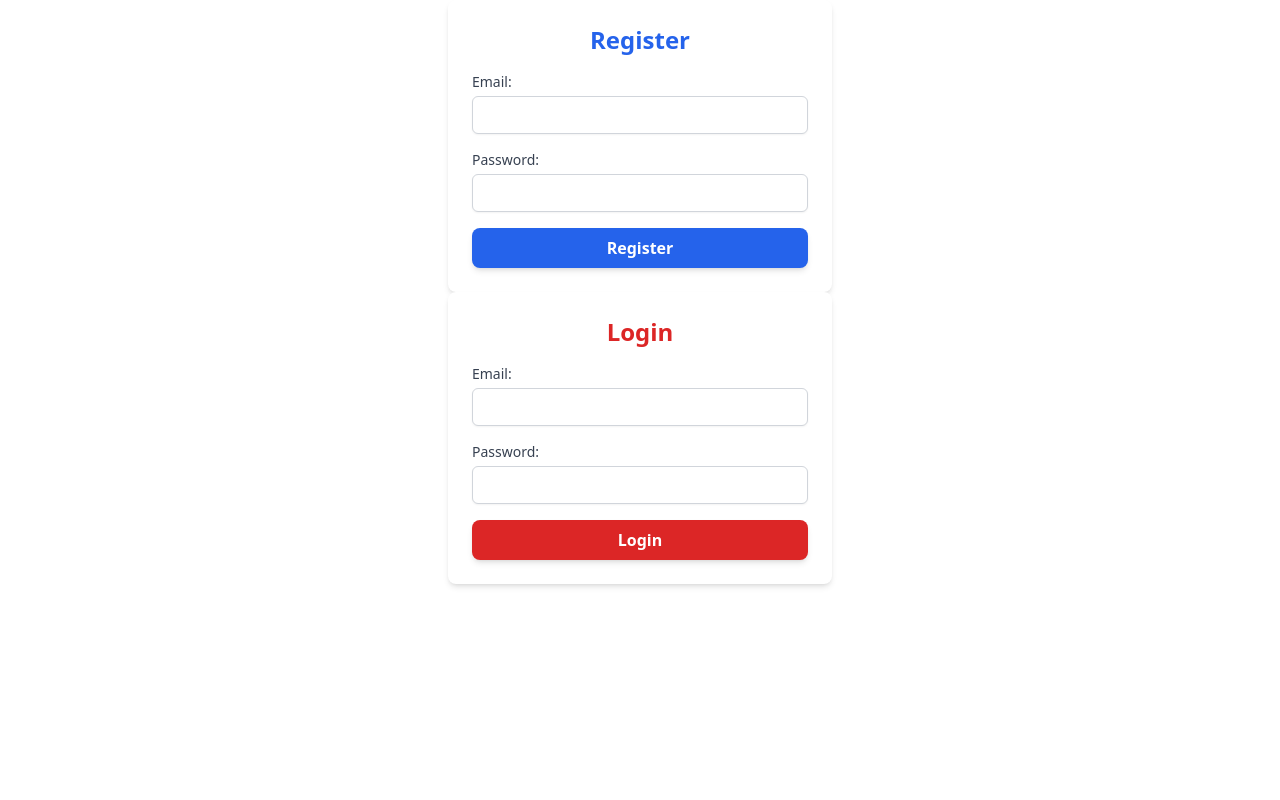
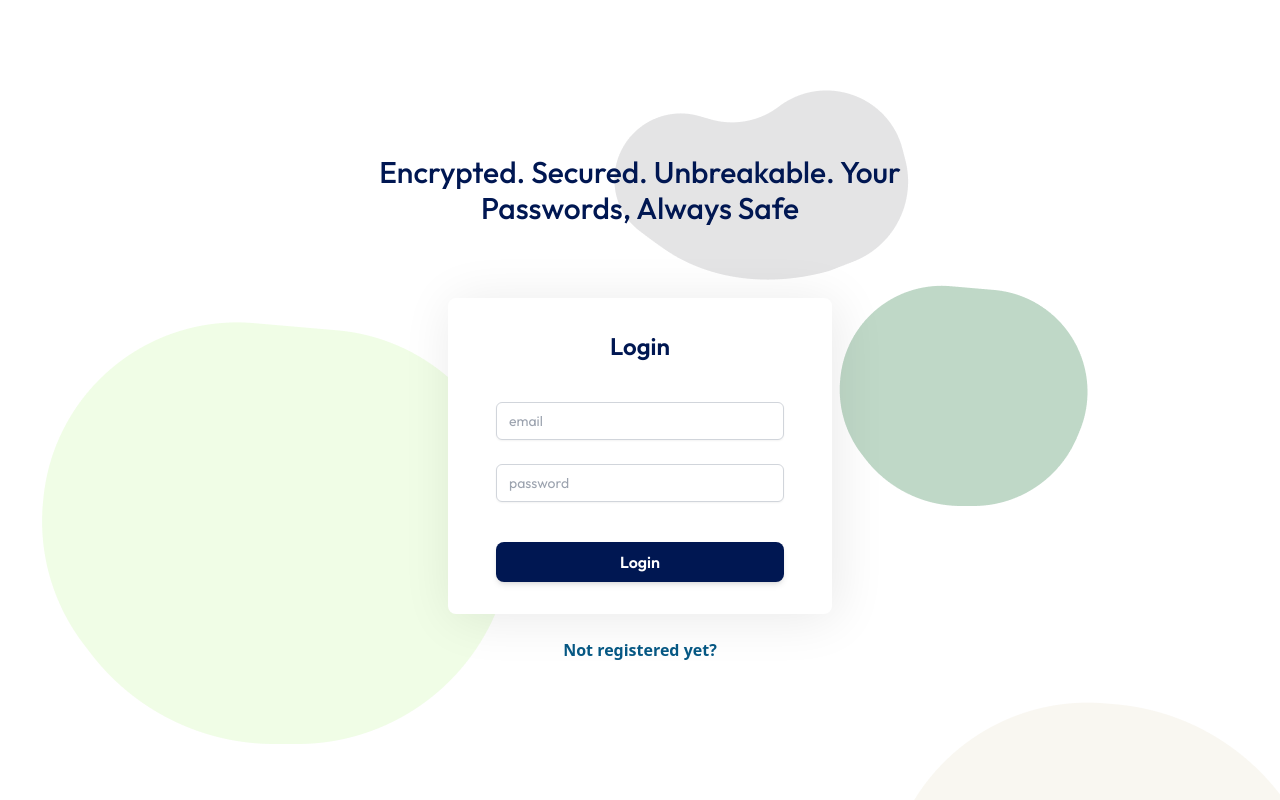
Before and after one commit to ManishaBairwa9/password-manager-frontend, a React (Create React App) app: page / in a window 1280 px wide. Built offline with nearby package versions, Linux system fonts and the light colour scheme.

Commit message:
login and sign up UI update

```diff
--- a/public/index.html
+++ b/public/index.html
@@ -4,6 +4,7 @@
     <meta charset="utf-8" />
     <link rel="icon" href="%PUBLIC_URL%/favicon.ico" />
     <meta name="viewport" content="width=device-width, initial-scale=1" />
+    <link href="https://fonts.googleapis.com/css2?family=Outfit:wght@400;500;600;700&display=swap" rel="stylesheet">
     <meta name="theme-color" content="#000000" />
     <meta
       name="description"
@@ -27,6 +28,7 @@
     <title>React App</title>
   </head>
   <body>
+    <!--  style="background-image: url(./background.png); background-size: cover; background-position: center; " -->
     <noscript>You need to enable JavaScript to run this app.</noscript>
     <div id="root"></div>
     <!--
--- a/src/App.js
+++ b/src/App.js
@@ -4,30 +4,53 @@ import Register from './components/Register';
 import Login from './components/Loggin';
 import Credentials from './components/Credentials';
 import IPAddressManager from './components/ipAddress';
+
 import { BrowserRouter as Router, Route, Routes } from 'react-router-dom';
 
 const App = () => {
     const [token, setToken] = useState(localStorage.getItem('authToken'));
-
+    const [isRegistered, setIsRegistered] = useState(true); // New state for registration status
     useEffect(() => {
         setToken(localStorage.getItem('authToken'));
     }, []);
+
+    let loginText = "Not registered yet?"
+    let registerText = "Already have an account?"
+
+    const handleSuccessfulRegistration = () => {
+        setIsRegistered(!isRegistered); // Mark user as registered
+    };
 
     return (
         <Router>
             <Routes>
             <Route path="/" element={
-                 <div>
+                <div className='min-h-screen p-2 md:p-14 lg:p-20 bg-custom-pattern bg-center flex flex-col justify-center items-center'>
+                {/* <div className='absolute w-[25rem] h-[20rem] rounded-full bg-[#63E400] opacity-10 top- left-[7rem]'></div> */}
+                {isRegistered && <h1 className='text-xl sm:text-2xl md:text-3xl text-[#001752] font-medium w-full sm:w-4/5 md:w-3/4 lg:w-[40rem] mx-auto text-center py-4 font-outfit z-50'>Encrypted. Secured. Unbreakable. Your Passwords, Always Safe</h1>}
+                {!isRegistered && <h1 className='text-xl sm:text-2xl md:text-3xl text-[#001752] font-medium w-full sm:w-4/5 md:w-3/4 lg:w-[40rem] mx-auto text-center py-4 font-outfit z-50'>Encrypted. Secured. Unbreakable. Your Passwords, Always Safe</h1>}
+                 <div className='mx-auto w-fit flex flex-col md:flex-row gap-10 justify-center items-center mt-14 z-50'>
+
                  {!token ? (
                      <>
-                         <Register />
-                         <Login setToken={setToken} />
+                         {!isRegistered ? (
+                                        <Register />
+                                    ) : (
+                                        <Login setToken={setToken} />
+                                    )}
                      </>
+
                  ) : (
                      <>
                          <Credentials token={token} />
                      </>
                  )}
+             </div>
+
+                <button onClick={handleSuccessfulRegistration} className='font-bold text-sky-800 pt-6'>
+                    {isRegistered ? loginText : registerText}
+                </button>
+
              </div>
             } />
             <Route path="/ip" element={<IPAddressManager token={token}/>} />
--- a/src/components/Loggin.jsx
+++ b/src/components/Loggin.jsx
@@ -34,39 +34,41 @@ const Login = ({ setToken }) => {
 
 
     return (
-<div className="max-w-sm mx-auto p-6 bg-white rounded-lg shadow-md">
-    <h2 className="text-2xl font-bold text-center text-red-600 mb-4">Login</h2>
-    <form onSubmit={handleLogin} className="space-y-4">
+<div className="w-80 md:w-[24rem] px-10 py-8 md:px-12 md:py-auto bg-white rounded-lg shadow-custom overflow-hidden font-outfit">
+    <h2 className="text-2xl font-semibold text-center text-[#001752] mb-10">Login</h2>
+    <form onSubmit={handleLogin}>
         <div>
-            <label htmlFor="email" className="block text-sm font-medium text-gray-700">Email:</label>
+
             <input
                 id="email"
                 type="email"
+                placeholder='email'
                 value={email}
                 onChange={(e) => setEmail(e.target.value)}
                 required
-                className="mt-1 block w-full px-3 py-2 border border-gray-300 rounded-md shadow-sm focus:outline-none focus:ring-red-500 focus:border-red-500 sm:text-sm"
+                className="mt-6 block w-full px-3 py-2 border border-gray-300 rounded-md shadow-sm focus:outline-none focus:border-gray-500 sm:text-sm font-outfi"
             />
         </div>
         <div>
-            <label htmlFor="password" className="block text-sm font-medium text-gray-700">Password:</label>
+
             <input
                 id="password"
                 type="password"
+                placeholder='password'
                 value={password}
                 onChange={(e) => setPassword(e.target.value)}
                 required
-                className="mt-1 block w-full px-3 py-2 border border-gray-300 rounded-md shadow-sm focus:outline-none focus:ring-red-500 focus:border-red-500 sm:text-sm"
+                className="mt-6 block w-full px-3 py-2 border border-gray-300 rounded-md shadow-sm focus:outline-none focus:border-gray-500 sm:text-sm font-outfi"
             />
         </div>
         <button
             type="submit"
-            className="w-full px-4 py-2 bg-red-600 text-white font-semibold rounded-lg shadow-md hover:bg-red-700 focus:outline-none focus:ring-2 focus:ring-red-500 focus:ring-opacity-50"
+            className="mt-10 w-full px-4 py-2 bg-[#001752] text-white font-semibold rounded-lg shadow-md hover:bg-[#182f6a] font-outfi"
         >
             Login
         </button>
     </form>
-    {message && <p className="mt-4 text-center text-red-600">{message}</p>}
+    {message && <p className="mt-4 text-center text-[#001752]">{message}</p>}
 </div>
 
     );
--- a/src/components/Register.jsx
+++ b/src/components/Register.jsx
@@ -28,6 +28,9 @@ const Register = () => {
                 status: 'success',
                 messageText: 'Registration Successful'
             });
+
+
+
         } catch (error) {
             // Update message state on registration failure
             setMessage({
@@ -39,45 +42,47 @@ const Register = () => {
 
 
     return (
-    <div className="max-w-sm mx-auto p-6 bg-white rounded-lg shadow-md">
-        <h2 className="text-2xl font-bold text-center text-blue-600 mb-4">Register</h2>
+    <div className="w-80 md:w-[24rem] px-10 py-8 md:px-12 md:py-auto bg-white rounded-lg shadow-custom overflow-hidden font-outfit">
 
-        {message && (
+        <h2 className="text-2xl font-semibold text-center text-[#001752] mb-10">Register</h2>
+
+          {/* {message && (
             <div className={`mb-4 p-4 rounded-lg text-white ${message.status === 'error' ? 'bg-red-600' : 'bg-green-600'}`}>
                 {message.messageText}
             </div>
-        )}
+        )} */}
 
-        <form onSubmit={handleRegister} className="space-y-4">
+        <form onSubmit={handleRegister}>
             <div>
-                <label htmlFor="email" className="block text-sm font-medium text-gray-700">Email:</label>
                 <input
                     id="email"
                     type="email"
+                    placeholder='email'
                     value={email}
                     onChange={(e) => setEmail(e.target.value)}
                     required
-                    className="mt-1 block w-full px-3 py-2 border border-gray-300 rounded-md shadow-sm focus:outline-none focus:ring-blue-500 focus:border-blue-500 sm:text-sm"
+                    className="mt-6 block w-full px-3 py-2 border border-gray-300 rounded-md shadow-sm focus:outline-none focus:border-gray-500 sm:text-sm"
                 />
             </div>
             <div>
-                <label htmlFor="password" className="block text-sm font-medium text-gray-700">Password:</label>
                 <input
                     id="password"
                     type="password"
+                    placeholder='password'
                     value={password}
                     onChange={(e) => setPassword(e.target.value)}
                     required
-                    className="mt-1 block w-full px-3 py-2 border border-gray-300 rounded-md shadow-sm focus:outline-none focus:ring-blue-500 focus:border-blue-500 sm:text-sm"
+                    className="mt-6 block w-full px-3 py-2 border border-gray-300 rounded-md shadow-sm focus:outline-none focus:border-gray-500 sm:text-sm"
                 />
             </div>
             <button
                 type="submit"
-                className="w-full px-4 py-2 bg-blue-600 text-white font-semibold rounded-lg shadow-md hover:bg-blue-700 focus:outline-none focus:ring-2 focus:ring-blue-500 focus:ring-opacity-50"
+                className="mt-10 w-full px-4 py-2 bg-[#001752] text-white font-semibold rounded-lg shadow-md hover:bg-[#182f6a] focus:outline-none"
             >
-                Register
+                Sign Up
             </button>
         </form>
+        {message && <p className="mt-4 text-center text-[#001752]">{message}</p>}
     </div>
 
     );
--- a/tailwind.config.js
+++ b/tailwind.config.js
@@ -4,7 +4,18 @@ module.exports = {
     './src/**/*.{js,jsx,ts,tsx}',
   ],
   theme: {
-    extend: {},
+    extend: {
+      fontFamily: {
+        outfit: ['Outfit', 'sans-serif'], // Add the Outfit font
+      },
+      boxShadow: {
+        'custom': '4px 4px 52.2px rgba(0, 0, 0, 0.09)', // custom box-shadow
+      },
+      backgroundImage: {
+        'custom-pattern': "url('./imageforbg.png')",
+        'logo' : "url('./passwordlogo.png')",
+      },
+    },
   },
   plugins: [],
 }
```
Also changed, not shown: src/imageforbg.png (added), src/passwordlogo.png (added).
